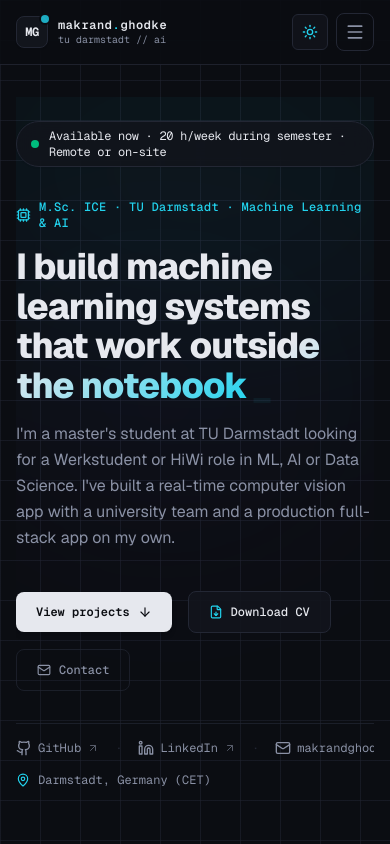
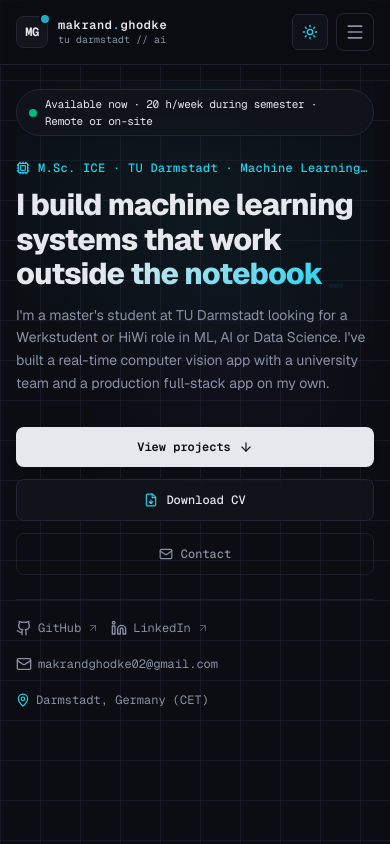
Before and after one commit to MakrandGhodke/portfolio, a Next.js app: page / in a window 390 px wide. Shown: the top 844 px of the page. Built offline with nearby package versions, Linux system fonts and the light colour scheme.

Commit message:
fix(ui): remove rectangular glow artifacts and optimize all-device responsiveness for mobile and iPad

```diff
--- a/src/app/globals.css
+++ b/src/app/globals.css
@@ -87,18 +87,7 @@ body {
   -webkit-mask-image: radial-gradient(ellipse 90% 80% at 50% 10%, #000 45%, transparent 95%);
 }
 
-/* Premium ambient glows */
-.ambient-glow {
-  position: absolute;
-  border-radius: 9999px;
-  filter: blur(120px);
-  pointer-events: none;
-  opacity: 0.18;
-}
 
-.dark .ambient-glow {
-  opacity: 0.22;
-}
 
 /* Premium glass card */
 .glass-panel {
--- a/src/app/layout.tsx
+++ b/src/app/layout.tsx
@@ -81,7 +81,7 @@ export default function RootLayout({
         >
           <div className="flex min-h-screen flex-col bg-tech-grid">
             <Navbar />
-            <main className="flex-1 w-full max-w-[1100px] mx-auto px-4 sm:px-6 py-8">
+            <main className="flex-1 w-full max-w-[1100px] mx-auto px-4 sm:px-6 md:px-8 py-4 sm:py-6 md:py-8">
               {children}
             </main>
             <Footer />
--- a/src/components/home/Contact.tsx
+++ b/src/components/home/Contact.tsx
@@ -51,8 +51,13 @@ export function Contact() {
 
       <div className="rounded-2xl border border-border bg-surface/75 backdrop-blur-xl p-6 sm:p-10 space-y-8 relative overflow-hidden">
         {/* Subtle ambient light */}
+        {/* Subtle ambient light using pure radial gradient */}
         <div
-          className="ambient-glow -top-10 -right-10 w-[300px] h-[300px] bg-accent/15"
+          className="pointer-events-none absolute -top-10 -right-10 w-[260px] h-[260px] rounded-full -z-10"
+          style={{
+            background:
+              "radial-gradient(circle at center, rgba(34, 211, 238, 0.12) 0%, rgba(34, 211, 238, 0) 70%)",
+          }}
           aria-hidden="true"
         />
 
@@ -68,14 +73,14 @@ export function Contact() {
         {/* Email Copy Card */}
         <div className="relative z-10 rounded-xl border border-border bg-surface-raised p-4 sm:p-5 flex flex-col sm:flex-row items-stretch sm:items-center justify-between gap-4">
           <div className="flex items-center gap-3">
-            <div className="w-10 h-10 rounded-lg border border-accent/40 bg-accent/10 flex items-center justify-center text-accent">
+            <div className="w-10 h-10 rounded-lg border border-accent/40 bg-accent/10 flex items-center justify-center text-accent shrink-0">
               <Mail className="w-5 h-5" />
             </div>
-            <div>
+            <div className="min-w-0">
               <p className="font-mono text-[11px] text-muted uppercase">Direct Email</p>
               <a
                 href={`mailto:${siteConfig.contact.email}`}
-                className="font-mono text-sm sm:text-base font-semibold text-text hover:text-accent transition-colors"
+                className="font-mono text-xs sm:text-sm md:text-base font-semibold text-text hover:text-accent transition-colors break-all"
               >
                 {siteConfig.contact.email}
               </a>
--- a/src/components/home/Hero.tsx
+++ b/src/components/home/Hero.tsx
@@ -1,6 +1,5 @@
 "use client";
 
-import Link from "next/link";
 import { siteConfig } from "@/../content/site";
 import { GithubIcon, LinkedinIcon } from "@/components/ui/Icons";
 import {
@@ -8,60 +7,70 @@ import {
   FileDown,
   Mail,
   ArrowUpRight,
-  Sparkles,
   MapPin,
   Cpu,
 } from "lucide-react";
 
 export function Hero() {
   return (
-    <section className="relative pt-6 pb-20 md:pt-14 md:pb-28 overflow-hidden">
-      {/* Ambient background glows */}
+    <section className="relative pt-2 pb-14 sm:pt-6 sm:pb-20 md:pt-10 md:pb-24">
+      {/* Zero-flow Ambient Background Glows using smooth CSS radial gradients */}
       <div
-        className="ambient-glow -top-24 left-1/2 -translate-x-1/2 w-[580px] h-[340px] bg-accent/25"
+        className="pointer-events-none absolute inset-0 -z-10 overflow-hidden"
         aria-hidden="true"
-      />
-      <div
-        className="ambient-glow top-36 right-0 w-[420px] h-[300px] bg-secondary/15"
-        aria-hidden="true"
-      />
+      >
+        <div
+          className="absolute -top-20 left-1/2 -translate-x-1/2 w-[700px] max-w-[140vw] h-[400px] rounded-full opacity-60 dark:opacity-40"
+          style={{
+            background:
+              "radial-gradient(ellipse at center, rgba(34, 211, 238, 0.15) 0%, rgba(34, 211, 238, 0) 70%)",
+          }}
+        />
+        <div
+          className="absolute top-28 right-[-15%] w-[500px] max-w-[100vw] h-[350px] rounded-full opacity-50 dark:opacity-30"
+          style={{
+            background:
+              "radial-gradient(ellipse at center, rgba(139, 92, 246, 0.12) 0%, rgba(139, 92, 246, 0) 70%)",
+          }}
+        />
+      </div>
 
-      <div className="relative z-10 max-w-4xl mx-auto space-y-8">
+      <div className="relative z-10 max-w-4xl mx-auto space-y-6 sm:space-y-8">
         {/* Availability Pill */}
-        <div className="inline-flex items-center gap-2.5 px-3.5 py-1.5 rounded-full border border-border bg-surface/80 backdrop-blur-md shadow-xs hover:border-accent/50 transition-colors">
-          <span className="relative flex h-2 w-2">
+        <div className="inline-flex items-center gap-2 px-3 py-1.5 sm:px-3.5 sm:py-1.5 rounded-full border border-border bg-surface/80 backdrop-blur-md shadow-xs hover:border-accent/50 transition-colors">
+          <span className="relative flex h-2 w-2 shrink-0">
             <span className="animate-ping absolute inline-flex h-full w-full rounded-full bg-emerald-400 opacity-75" />
             <span className="relative inline-flex rounded-full h-2 w-2 bg-emerald-500" />
           </span>
-          <span className="font-mono text-xs text-text tracking-tight">
+          <span className="font-mono text-[11px] sm:text-xs text-text tracking-tight">
             {siteConfig.availability}
           </span>
         </div>
 
         {/* Eyebrow & Headline */}
-        <div className="space-y-4">
-          <div className="flex items-center gap-2 font-mono text-xs md:text-sm text-accent font-medium tracking-wide">
-            <Cpu className="w-4 h-4 text-accent" />
-            <span>{siteConfig.eyebrow}</span>
+        <div className="space-y-3 sm:space-y-4">
+          <div className="flex items-center gap-2 font-mono text-xs sm:text-sm text-accent font-medium tracking-wide">
+            <Cpu className="w-3.5 h-3.5 sm:w-4 sm:h-4 text-accent shrink-0" />
+            <span className="truncate">{siteConfig.eyebrow}</span>
           </div>
 
-          <h1 className="text-4xl sm:text-5xl md:text-6xl font-extrabold tracking-tight text-text leading-[1.1] max-w-3xl">
+          <h1 className="text-3xl sm:text-4xl md:text-5xl lg:text-6xl font-extrabold tracking-tight text-text leading-[1.15] max-w-3xl">
             I build machine learning systems that work{" "}
             <span className="text-gradient">outside the notebook</span>
             <span className="inline-block text-accent font-mono ml-1 cursor-blink">_</span>
           </h1>
 
-          <p className="text-base sm:text-lg text-muted max-w-2xl leading-relaxed">
+          <p className="text-sm sm:text-base md:text-lg text-muted max-w-2xl leading-relaxed">
             {siteConfig.subheadline}
           </p>
         </div>
 
-        {/* Action CTAs */}
-        <div className="flex flex-wrap items-center gap-4 pt-2">
+        {/* Action CTAs: Responsive touch-friendly layout */}
+        <div className="flex flex-col sm:flex-row sm:items-center gap-3 pt-2">
           {/* Primary View Projects */}
           <a
             href="#projects"
-            className="inline-flex items-center gap-2 px-5 py-3 rounded-lg bg-text text-background font-mono text-xs font-semibold hover:bg-accent hover:text-background transition-all duration-200 shadow-md hover:shadow-[0_0_24px_rgba(34,211,238,0.35)] cursor-pointer group"
+            className="inline-flex items-center justify-center gap-2 px-5 py-3 rounded-lg bg-text text-background font-mono text-xs font-semibold hover:bg-accent hover:text-background transition-all duration-200 shadow-md hover:shadow-[0_0_24px_rgba(34,211,238,0.35)] cursor-pointer group"
           >
             <span>View projects</span>
             <ArrowDown className="w-3.5 h-3.5 group-hover:translate-y-0.5 transition-transform" />
@@ -72,7 +81,7 @@ export function Hero() {
             href="/cv.pdf"
             target="_blank"
             rel="noopener noreferrer"
-            className="inline-flex items-center gap-2 px-5 py-3 rounded-lg border border-border bg-surface/90 hover:border-accent hover:text-accent font-mono text-xs font-medium text-text transition-all duration-200 hover:shadow-[0_0_16px_rgba(34,211,238,0.15)]"
+            className="inline-flex items-center justify-center gap-2 px-5 py-3 rounded-lg border border-border bg-surface/90 hover:border-accent hover:text-accent font-mono text-xs font-medium text-text transition-all duration-200 hover:shadow-[0_0_16px_rgba(34,211,238,0.15)]"
           >
             <FileDown className="w-3.5 h-3.5 text-accent" />
             <span>Download CV</span>
@@ -81,7 +90,7 @@ export function Hero() {
           {/* Contact Jump */}
           <a
             href="#contact"
-            className="inline-flex items-center gap-2 px-5 py-3 rounded-lg border border-border/70 hover:border-border bg-transparent hover:bg-surface font-mono text-xs font-medium text-muted hover:text-text transition-colors"
+            className="inline-flex items-center justify-center gap-2 px-5 py-3 rounded-lg border border-border/70 hover:border-border bg-transparent hover:bg-surface font-mono text-xs font-medium text-muted hover:text-text transition-colors"
           >
             <Mail className="w-3.5 h-3.5" />
             <span>Contact</span>
@@ -89,44 +98,44 @@ export function Hero() {
         </div>
 
         {/* Social Icons & Meta Row */}
-        <div className="pt-4 flex flex-wrap items-center justify-between gap-4 border-t border-border/70 text-xs font-mono text-muted">
-          <div className="flex items-center gap-4">
+        <div className="pt-4 flex flex-col sm:flex-row sm:items-center justify-between gap-3 sm:gap-4 border-t border-border/70 text-xs font-mono text-muted">
+          <div className="flex flex-wrap items-center gap-3 sm:gap-4">
             <a
               href={siteConfig.contact.github}
               target="_blank"
               rel="noopener noreferrer"
-              className="inline-flex items-center gap-1.5 hover:text-accent transition-colors"
+              className="inline-flex items-center gap-1.5 hover:text-accent transition-colors py-1"
               aria-label="GitHub Profile"
             >
               <GithubIcon className="w-4 h-4" />
               <span>GitHub</span>
               <ArrowUpRight className="w-3 h-3 opacity-60" />
             </a>
-            <span className="text-border">·</span>
+            <span className="text-border hidden sm:inline">·</span>
             <a
               href={siteConfig.contact.linkedin}
               target="_blank"
               rel="noopener noreferrer"
-              className="inline-flex items-center gap-1.5 hover:text-accent transition-colors"
+              className="inline-flex items-center gap-1.5 hover:text-accent transition-colors py-1"
               aria-label="LinkedIn Profile"
             >
               <LinkedinIcon className="w-4 h-4" />
               <span>LinkedIn</span>
               <ArrowUpRight className="w-3 h-3 opacity-60" />
             </a>
-            <span className="text-border">·</span>
+            <span className="text-border hidden sm:inline">·</span>
             <a
               href={`mailto:${siteConfig.contact.email}`}
-              className="inline-flex items-center gap-1.5 hover:text-accent transition-colors"
+              className="inline-flex items-center gap-1.5 hover:text-accent transition-colors py-1"
               aria-label="Direct Email"
             >
               <Mail className="w-4 h-4" />
-              <span>{siteConfig.contact.email}</span>
+              <span className="break-all">{siteConfig.contact.email}</span>
             </a>
           </div>
 
-          <div className="flex items-center gap-2 text-muted">
-            <MapPin className="w-3.5 h-3.5 text-accent" />
+          <div className="flex items-center gap-1.5 text-muted pt-1 sm:pt-0">
+            <MapPin className="w-3.5 h-3.5 text-accent shrink-0" />
             <span>Darmstadt, Germany (CET)</span>
           </div>
         </div>
```
Also changed, not shown: src/components/layout/Navbar.tsx (+28 -12 lines).
